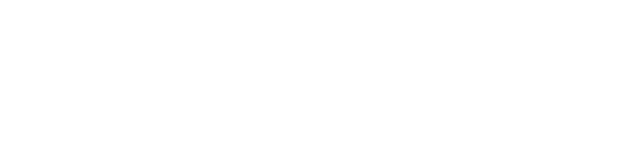
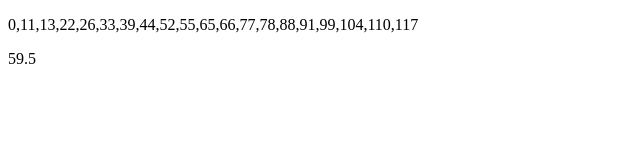
Before and after one commit to Amos316/JavaScript-Prs-Capstone, a plain HTML site: page javascript/MutEleven&Thirteen.html in a window 1280 px wide. Shown: the whole page, without its empty margins (0-640 px from the left). Drawn offline with Linux system fonts and the light colour scheme.

Commit message:
MutEleven&Thirteen.html

```diff
--- a/javascript/MutEleven&Thirteen.html
+++ b/javascript/MutEleven&Thirteen.html
@@ -5,11 +5,37 @@
 	<script lang="javascript">
 
 
+	function getSum(total, num) {
+       return total + num;
+}
+    function met() {
 
+            var pls = [];
+            var number = 0;
+
+            while (pls.length != 20) {
+
+                  if (number % 11 ==0 || number % 13 == 0 ){
+
+                      pls.push (number);
+
+                  }
+
+                  number++;
+
+             }
+
+              document.getElementById("boom").innerHTML=pls;
+              document.getElementById("average").innerHTML=pls.reduce(getSum)/20;
+
+
+     }
 
 </script>
 </head>
-<body>
+<body onload="met();">
 <p id = "boom"></p>
+<p id = "average"></p>
+
 </body>
 </html>
```
